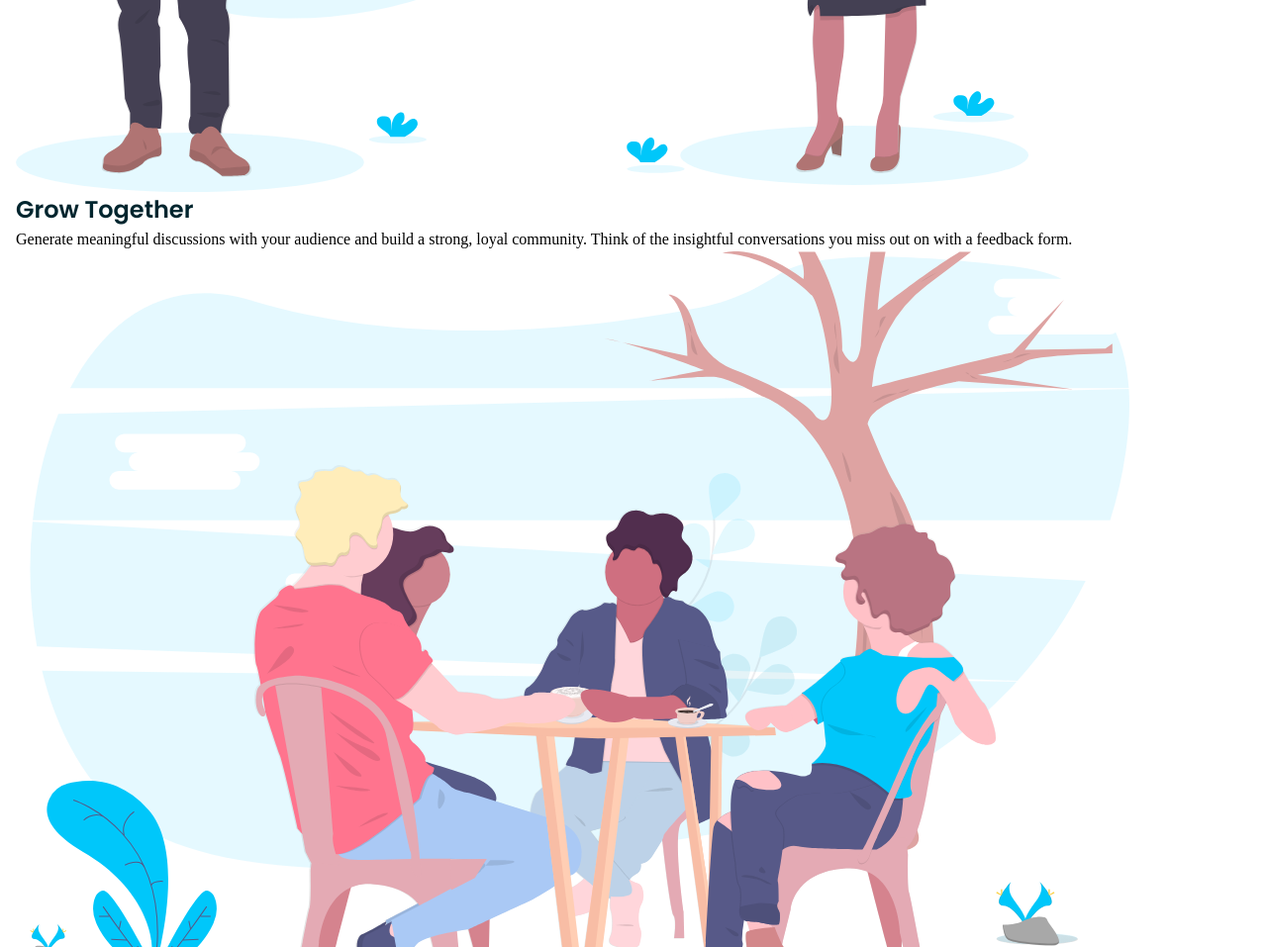
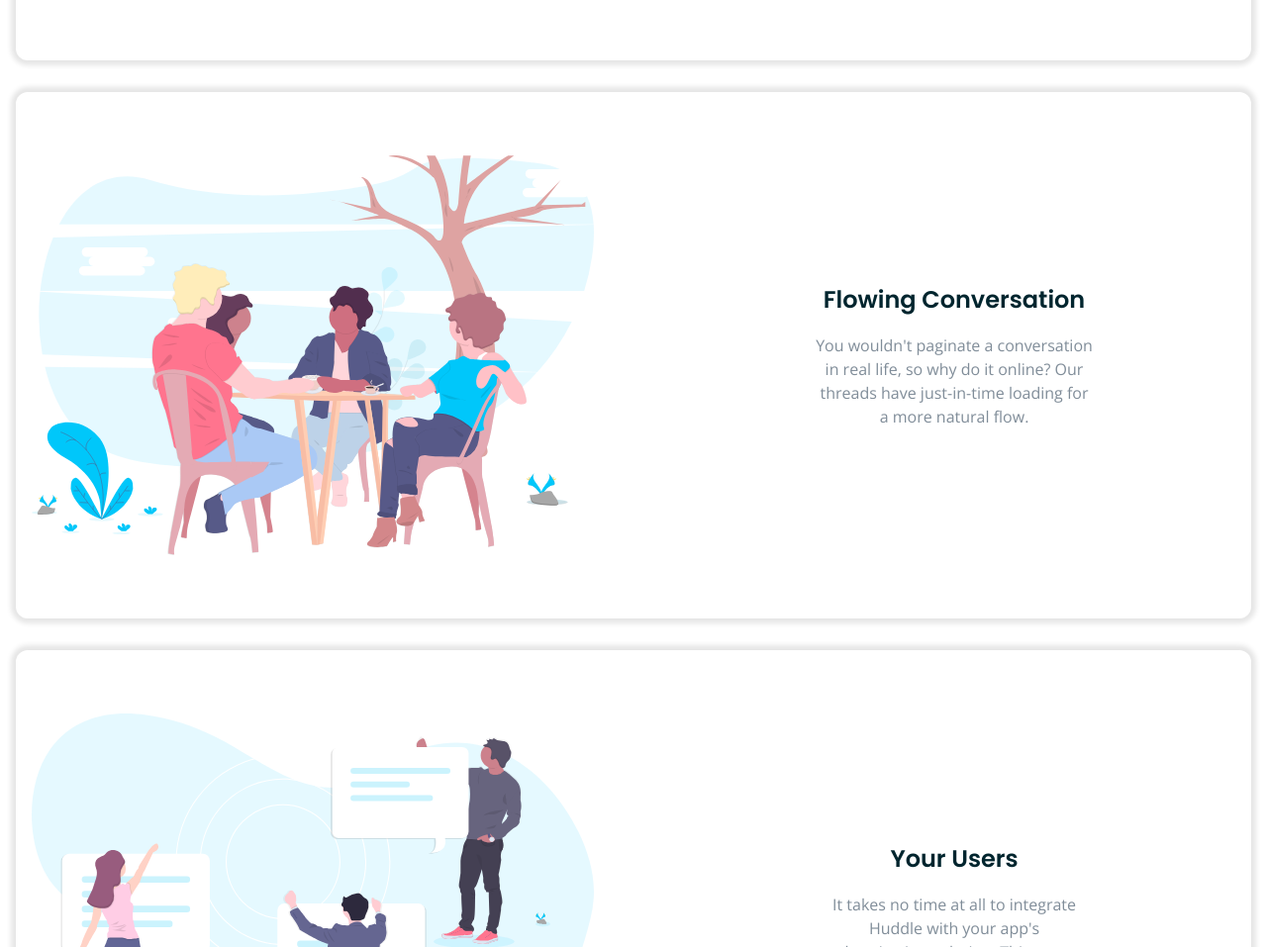
Before and after one commit to ralphvirtucio/huddle-landing-page-alternating-feature-blocks, a plain HTML site: page index.html in a window 1280 px wide. Shown: the part 1843-2800 px from the top of the page at 99% size. Drawn offline with nearby package versions, Linux system fonts and the light colour scheme.

Commit message:
On Progress: Main and Hero layout 1. Changed the classname of huddle__hero--message to huddle__message, huddle__message--hero for reusable purpose. 2. Added SASS files related to the main content. 3. Removed padding on body 4. Updated huddle__introductory-bg styles. 5.Updated huddle__introductory formatting context to flex.

```diff
--- a/index.html
+++ b/index.html
@@ -72,7 +72,7 @@
           />
           <div class="huddle__hero--content">
             <h2 class="heading heading--sub">Grow Together</h2>
-            <p class="huddle__hero--message">
+            <p class="huddle__message huddle__message--hero">
               Generate meaningful discussions with your audience and build a
               strong, loyal community. Think of the insightful conversations you
               miss out on with a feedback form.
@@ -89,7 +89,7 @@
           />
           <div class="huddle__hero--content">
             <h2 class="heading heading--sub">Flowing Conversation</h2>
-            <p class="huddle__hero--message">
+            <p class="huddle__message huddle__message--hero">
               You wouldn't paginate a conversation in real life, so why do it
               online? Our threads have just-in-time loading for a more natural
               flow.
@@ -106,7 +106,7 @@
           />
           <div class="huddle__hero--content">
             <h2 class="heading heading--sub">Your Users</h2>
-            <p class="huddle__hero--message">
+            <p class="huddle__message huddle__message--hero">
               It takes no time at all to integrate Huddle with your app's
               authentication solution. This means, once signed in to your app,
               your users can start chatting immediately.
--- a/sass/base/_typography.scss
+++ b/sass/base/_typography.scss
@@ -5,6 +5,10 @@
   &--main {
     // padding: 1rem;
     margin-bottom: 2rem;
+  }
+
+  &--sub {
+    margin-bottom: 1rem;
   }
 }
 
@@ -14,5 +18,11 @@
   &--introductory {
     // padding: 0 1.25rem;
     margin-bottom: 2rem;
+    color: $neutral-color-2;
+  }
+
+  &--hero {
+    color: $neutral-color-3;
+    width: 31ch;
   }
 }
--- a/sass/layout/_introductory.scss
+++ b/sass/layout/_introductory.scss
@@ -1,4 +1,7 @@
 .huddle__introductory {
+  display: flex;
+  flex-direction: column;
+  align-items: center;
   text-align: center;
   padding: 1.25rem;
 }
--- /dev/null
+++ b/sass/layout/_main.scss
@@ -0,0 +1,26 @@
+.huddle__main {
+  padding: 1rem;
+}
+
+.huddle__hero {
+  display: flex;
+  flex-direction: column;
+  gap: 2rem;
+
+  // &--illustration {
+  //   width: 80%;
+  // }
+
+  &--features {
+    display: grid;
+    // grid-template-columns is for temporary style. !!!
+    grid-template-columns: repeat(auto-fit, minmax(250px, 1fr));
+    place-items: center;
+    text-align: center;
+    gap: 5rem;
+    box-shadow: 0 0 5px 5px rgba(0, 0, 0, 0.1);
+    border-radius: 12px;
+    background-color: #fff;
+    padding: 4rem 1rem;
+  }
+}
--- a/sass/main.scss
+++ b/sass/main.scss
@@ -7,5 +7,6 @@
 
 @import './layout/header';
 @import './layout/introductory';
+@import './layout/main';
 
 @import './pages/home.scss';
--- a/sass/pages/_home.scss
+++ b/sass/pages/_home.scss
@@ -1,10 +1,7 @@
-body {
-  padding: 1rem;
-}
-
 .huddle__introductory-bg {
-  background-image: url('../../images/bg-hero-mobile.svg');
-  background-color: $neutral-color-1;
+  background: url('../../images/bg-hero-mobile.svg'), $neutral-color-1;
   background-repeat: no-repeat;
   background-position: center;
+  padding: 1rem;
+  margin-bottom: 5rem;
 }
```
Also changed, not shown: css/style.css, 1 other file.
